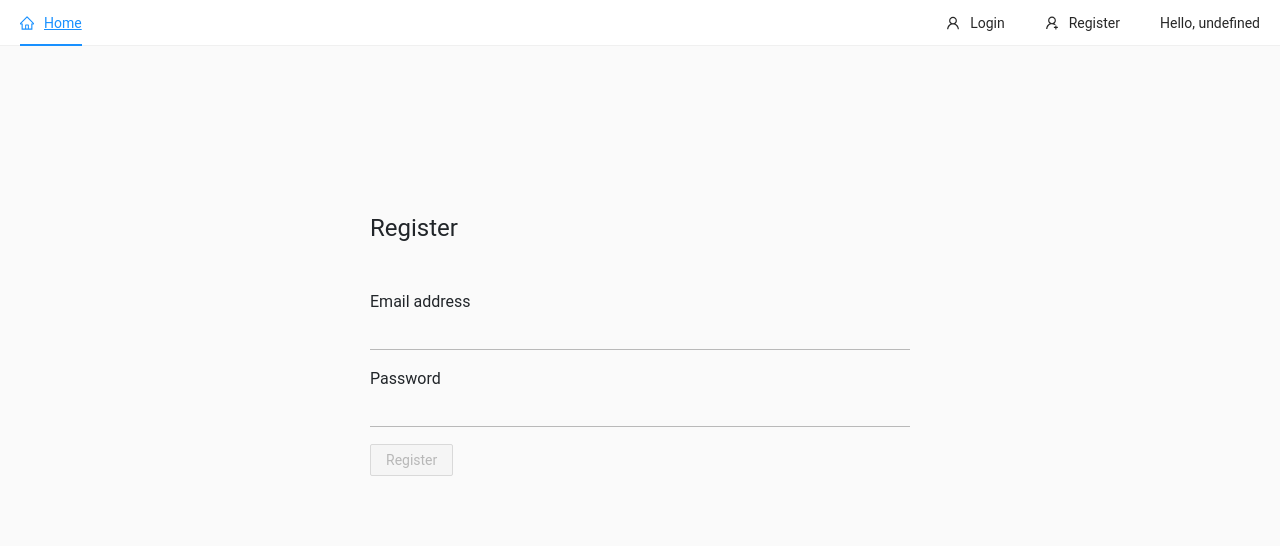
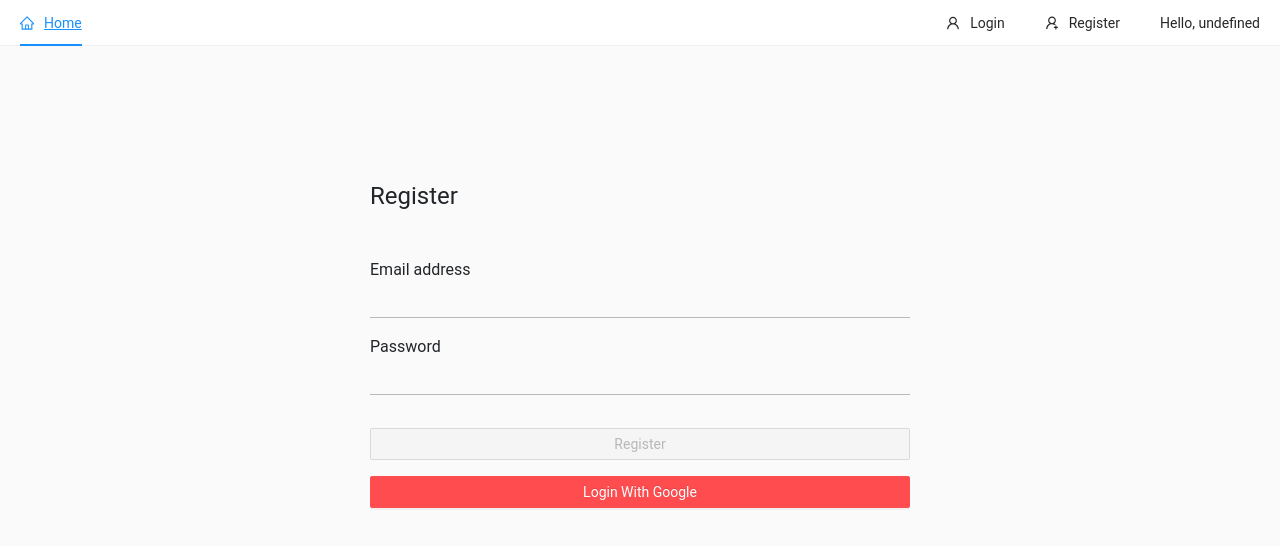
Before and after one commit to rickyhuangdev/react-ecommence-client, a React (Create React App) app: page /register in a window 1280 px wide. Shown: the top 546 px of the page. Built offline with nearby package versions, Linux system fonts and the light colour scheme; no server answers.

Commit message:
create google login

```diff
--- a/src/components/form/loginAndRegisterForm.js
+++ b/src/components/form/loginAndRegisterForm.js
@@ -1,10 +1,11 @@
 import React, {useState} from 'react';
 import {toast} from "react-toastify";
 import {useDispatch} from "react-redux";
-import {login} from "../../store/actions/login";
+import {login, saveUserInfo} from "../../store/actions/login";
 import {useHistory, useLocation} from "react-router-dom";
 import {Button} from "antd";
-import {MailOutlined} from "@ant-design/icons";
+import {GoogleOutlined, MailOutlined} from "@ant-design/icons";
+import {getAuth, GoogleAuthProvider, signInWithPopup} from "firebase/auth";
 
 const LoginAndRegisterForm = (prop) => {
     const [email, setEmail] = useState('')
@@ -28,18 +29,57 @@ const LoginAndRegisterForm = (prop) => {
             toast.warning("Password should be at least 6 characters")
             return
         }
-        dispatch(login(email,password,prop.islogin));
-        const { state } = location
-        if(!state){
+        dispatch(login(email, password, prop.islogin));
+        const {state} = location
+        if (!state) {
             history.replace('/')
-        }else {
+        } else {
             history.replace(state.from)
         }
 
     }
+
+    const handleGoogleLogin = () => {
+        const auth = getAuth();
+        const provider = new GoogleAuthProvider();
+        signInWithPopup(auth, provider)
+            .then(async (result) => {
+                // This gives you a Google Access Token. You can use it to access the Google API.
+                const credential = GoogleAuthProvider.credentialFromResult(result);
+                const token = credential.accessToken;
+                // The signed-in user info.
+                const user = result.user;
+                const idTokenResult = await user.getIdTokenResult()
+                dispatch(saveUserInfo({
+                    email: user.email,
+                    token: idTokenResult.token,
+                    name: user.displayName ?? user.email
+                }))
+                toast.success("Login Successfully")
+                const {state} = location
+                if (!state) {
+                    history.replace('/')
+                } else {
+                    history.replace(state.from)
+                }
+                // ...
+            }).catch((error) => {
+            // Handle Errors here.
+            const errorCode = error.code;
+            const errorMessage = error.message;
+            // The email of the user's account used.
+            const email = error.email;
+            // The AuthCredential type that was used.
+            const credential = GoogleAuthProvider.credentialFromError(error);
+            toast.error(errorMessage)
+            // ...
+        });
+
+    }
+
     return (
         <form className='mt-5'>
-            <h1>{ prop.islogin}</h1>
+            <h1>{prop.islogin}</h1>
             <div className="form-group">
                 <label htmlFor="exampleInputEmail1">Email address</label>
                 <input type="email" className="form-control" id="exampleInputEmail1" aria-describedby="emailHelp"
@@ -51,8 +91,12 @@ const LoginAndRegisterForm = (prop) => {
                        onChange={(event => setPassword(event.target.value))}/>
             </div>
             {/*<button type="submit" className="btn btn-success">Submit</button>*/}
-            <Button type="primary" ghost disabled={!email || password.length < 6} onClick={handleSubmit}>
-                {prop.islogin?<MailOutlined />:''}   {prop.loginText}
+            <Button type="primary"  disabled={!email || password.length < 6} onClick={handleSubmit} block
+                    className="mt-3">
+                {prop.islogin ? <MailOutlined/> : ''} {prop.loginText}
+            </Button>
+            <Button type="primary" danger onClick={handleGoogleLogin} block className="mt-3">
+                {prop.islogin ? <GoogleOutlined/> : ''} Login With Google
             </Button>
         </form>
     );
--- a/src/store/actions/login.js
+++ b/src/store/actions/login.js
@@ -63,7 +63,8 @@ export const login = (email, password, login = false) => {
                     const idTokenResult = await user.getIdTokenResult()
                     dispatch(saveUserInfo({
                         email: user.email,
-                        token: idTokenResult.token
+                        token: idTokenResult.token,
+                        name:user.displayName??user.email
                     }))
                     toast.success('Login Successfully!', {
                         position: "top-right",
```
